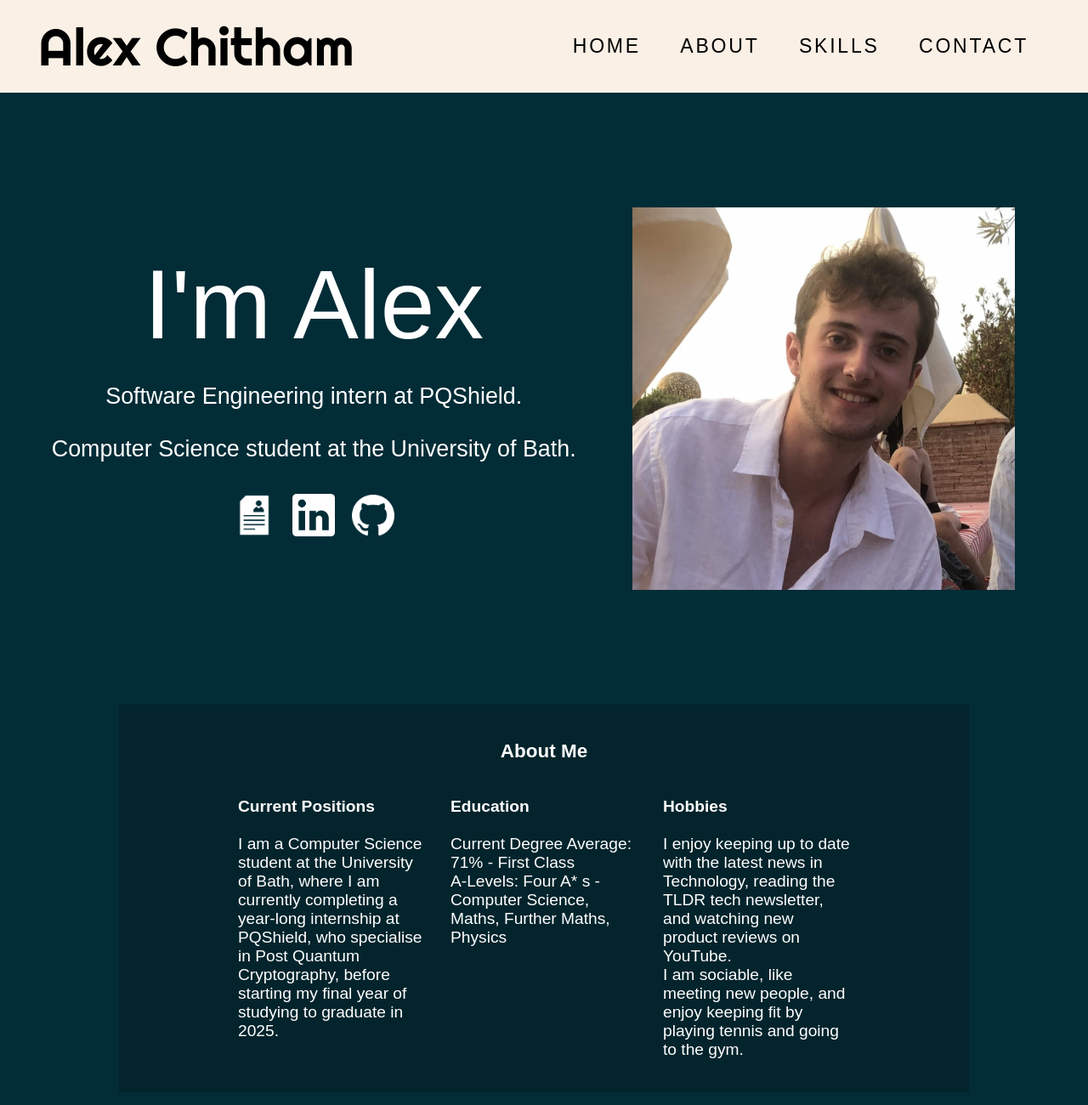
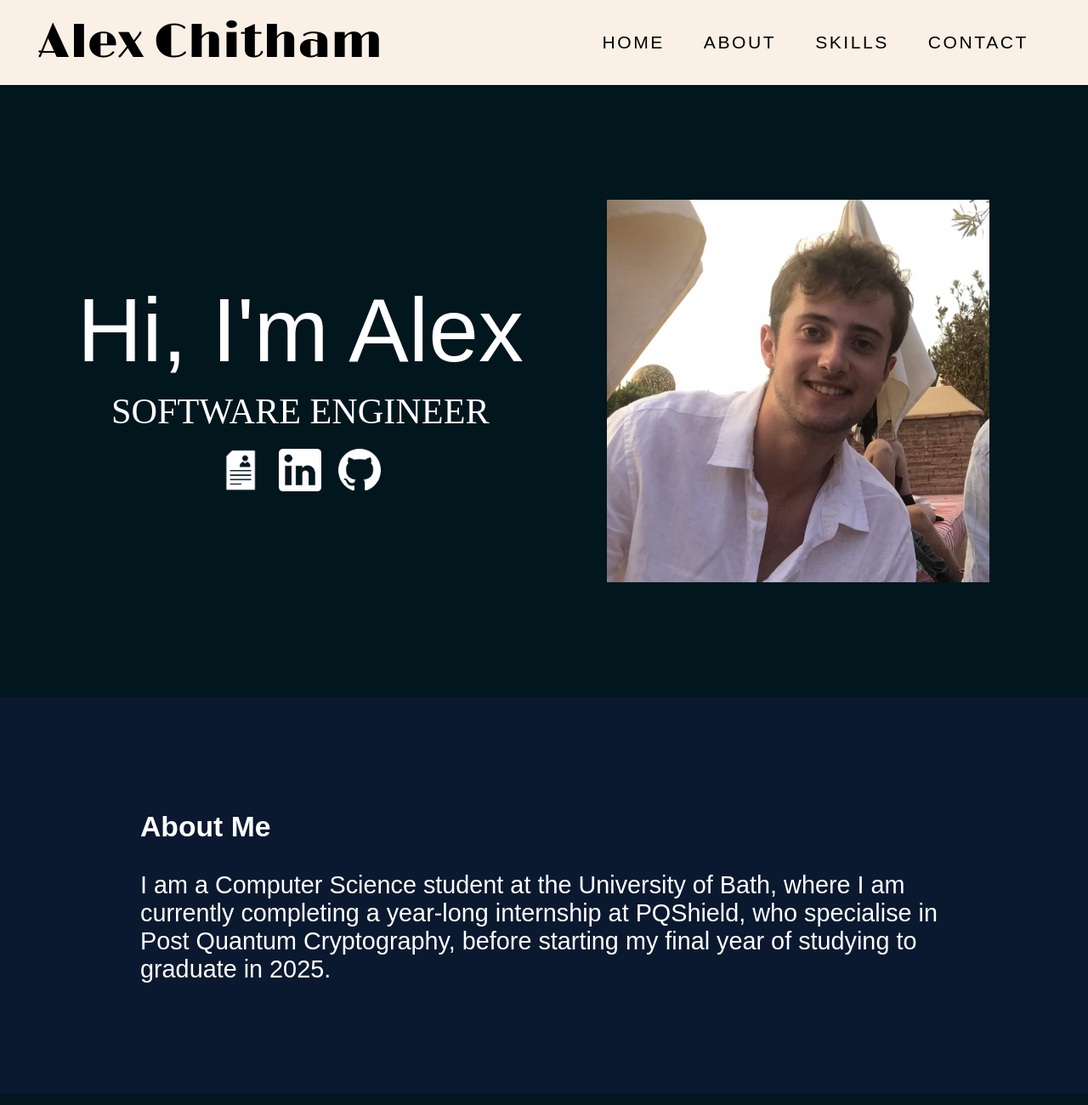
Before and after one commit to alexchitham/personal-website, a plain HTML site: page index.html in a window 1280 px wide. Shown: the top 1300 px of the page at 85% size. Drawn offline with nearby package versions, Linux system fonts and the light colour scheme; a web font is replaced by a local one.

Commit message:
Improving site responsiveness (#3)
* Fonts changed on home page

* Fixed font sizes and responsiveness

```diff
--- a/index.html
+++ b/index.html
@@ -6,8 +6,8 @@
 
         <link rel="preconnect" href="https://fonts.googleapis.com">
         <link rel="preconnect" href="https://fonts.gstatic.com" crossorigin>
-        <link href="https://fonts.googleapis.com/css2?family=Righteous&display=swap" rel="stylesheet">
-        <link href="https://fonts.googleapis.com/css2?family=Wendy+One&display=swap" rel="stylesheet">
+        <link href="https://fonts.googleapis.com/css2?family=Limelight&display=swap" rel="stylesheet">
+        <link href="https://fonts.googleapis.com/css2?family=Bayon&family=Rubik+Mono+One&display=swap" rel="stylesheet">
 
         <link rel="stylesheet" href="https://cdnjs.cloudflare.com/ajax/libs/font-awesome/4.7.0/css/font-awesome.min.css">
 
@@ -25,24 +25,21 @@
                 </a>
                 <nav class="nav">
                     <ul>
-                        <li><a href="index.html">HOME</a></li>
-                        <li><a href="index.html">ABOUT</a></li>
-                        <li><a href="index.html">SKILLS</a></li>
-                        <li><a href="index.html">CONTACT</a></li>
+                        <li><a href="#home">HOME</a></li>
+                        <li><a href="#about">ABOUT</a></li>
+                        <li><a href="#skills">SKILLS</a></li>
+                        <li><a href="#contact">CONTACT</a></li>
                     </ul>
                 </nav>
             </div>
         </header>
         <div class="page-body">
             <div class="section-container">
-                <section class="home">
+                <section class="home" id="home">
                     <div>
-                        <h2 class="introduce">I'm Alex</h2>
+                        <h2 class="introduce">Hi, I'm Alex</h2>
                         <p class="home-status">
-                            Software Engineering intern at PQShield.
-                            <br>
-                            <br>
-                            Computer Science student at the University of Bath.
+                            SOFTWARE ENGINEER
                         </p>
                         <div class="links">
                             <a href="CV Alex Chitham 29-11-23.pdf">
@@ -59,40 +56,19 @@
                     <img src="img/profile-pic.jpg" alt="Profile Picture" class="profile-pic">
                 </section>
             </div>
-            <div class="section-container">
+            <div class="section-container" id="about">
                 <section class="about section">
                     <h3>About Me</h3>
                     <div class="about-section">
                         <p class="about-para">
-                            <b>Current Positions</b>
-                            <br>
-                            <br>
                             I am a Computer Science student at the University of Bath, where I am currently
                             completing a year-long internship at PQShield, who specialise in Post Quantum
                             Cryptography, before starting my final year of studying to graduate in 2025.
                         </p>
-                        <p class="about-para">
-                            <b>Education</b>
-                            <br>
-                            <br>
-                            Current Degree Average: 71% - First Class
-                            <br>
-                            A-Levels: Four A* s - Computer Science, Maths, Further Maths, Physics
-                        </p>
-                        <p class="about-para">
-                            <b>Hobbies</b>
-                            <br>
-                            <br>
-                            I enjoy keeping up to date with the latest news in Technology, reading the
-                            TLDR tech newsletter, and watching new product reviews on YouTube.
-                            <br>
-                            I am sociable, like meeting new people, and enjoy keeping fit by playing
-                            tennis and going to the gym.
-                        </p>
                     </div>
                 </section>
             </div>
-            <div class="section-container">
+            <div class="section-container" id="skills">
                 <section class="skills section">
                     <h3>Technical Skills</h3>
                     <h4> Procedural and OO Programming Experience</h4>
@@ -131,7 +107,7 @@
                     </ul>
                 </section>
             </div>
-            <div class="section-container">
+            <div class="section-container" id="contact">
                 <section class="contact section">
                     <h3>Contact Me</h3>
                     <p>
--- a/styles.css
+++ b/styles.css
@@ -1,10 +1,11 @@
 * {
     font-family: Arial, Helvetica, sans-serif;
     box-sizing: border-box;
+
 }
 
 html, body {
-    background-color: rgb(2, 44, 54);
+    background-color: rgb(2, 22, 30);
     color: white;
     margin: 0;
     padding: 0;
@@ -24,7 +25,7 @@ html, body {
     left: 0;
     width: 100%;
     z-index: 1000;
-    font-size: 1.2em;
+    font-size: 1.1em;
     background-color: linen;
 }
 
@@ -41,7 +42,7 @@ html, body {
     text-decoration: none;
     color: black;
     font-weight: normal;
-    font-family: "Righteous", sans-serif;
+    font-family: "Limelight", sans-serif;
     font-size: 1.6em;
 }
 
@@ -99,10 +100,12 @@ html, body {
 }
 
 .section {
-    padding: 1em;
+    padding: 25px;
     font-size: 1.2em;
     max-width: 1000px;
     margin: auto;
+    padding-top: 100px;
+    padding-bottom: 100px;
 }
 
 .home {
@@ -111,22 +114,24 @@ html, body {
     align-items: center;
     min-height: 90vh;
     padding: 1em;
-    font-size: 1.2em;
+    font-size: 1.5em;
 }
 
 
 .home-status {
     text-align: center;
-    font-size: 1.4em;
+    font-size: 2.4em;
+    font-family: "Bayon", "sans-serif";
+    margin: 10px;
 }
 
 .introduce {
-    font-family: 'Wendy One', sans-serif;
     text-align: center;
     font-weight: normal;
     font-size: 6em;
     margin: 0;
 }
+
 
 .profile-pic {
     height: auto;
@@ -134,14 +139,54 @@ html, body {
     padding: 25px
 }
 
+.links {
+    display: flex;
+    justify-content: center;
+    align-items: center;
+}
+
+.links a:hover {
+    background-color: rgb(77, 79, 102);
+}
+
+.link-pic {
+    padding: 10px 10px;
+    max-height: 70px;
+    max-width: 70px;
+}
+
+#about {
+    background-color: rgb(10, 25, 47);
+    font-size: 1.5em;
+}
+
+#skills {
+    font-size: 1.5em;
+}
+
+#contact {
+    background-color: rgb(2, 15, 20);
+    font-size: 1.5em;
+}
+
+.contact.section {
+    padding-top: 25px;
+    padding-bottom: 25px;
+}
+
+
 @media screen and (max-width: 1500px) {
     .profile-pic {
         height: auto;
         max-width: 500px;
     }
+
+    .home {
+        font-size: 1.1em;
+    }
 }
 
-@media screen and (max-width: 1080px) {
+@media screen and (max-width: 1115px) {
     .home {
         flex-direction: column-reverse;
         font-size: 1.0em;
@@ -187,7 +232,7 @@ html, body {
     }
 }
 
-@media screen and (max-width: 535px) {
+@media screen and (max-width: 580px) {
 
     .title a {
         font-size: 0.8em;
@@ -203,42 +248,24 @@ html, body {
         height: auto;
         max-width: 330px;
     }
+
+    .home {
+        font-size: 0.7em;
     }
 
-.links {
-    display: flex;
-    justify-content: center;
-    align-items: center;
+    .introduce {
+        font-size: 5em;
     }
 
-.links a:hover {
-    background-color: rgb(1, 14, 17);
+    #about {
+        font-size: 1em;
     }
 
-.link-pic {
-    padding: 10px 10px;
-    max-height: 70px;
-    max-width: 70px;
+    #skills {
+        font-size: 1em;
     }
 
-.about {
-    background-color: rgb(3, 36, 44);
+    #contact {
+        font-size: 1em;
     }
-
-.about-section {
-    display: flex;
-    justify-content: center;
 }
-
-.about-para {
-    width: 250px;
-    padding: 0 15px;
-}
-
-.contact {
-    background-color: rgb(3, 36, 44);
-}
-
-h3 {
-    text-align: center;
-}
```
Lines whose indentation alone changed are shown as unchanged.
